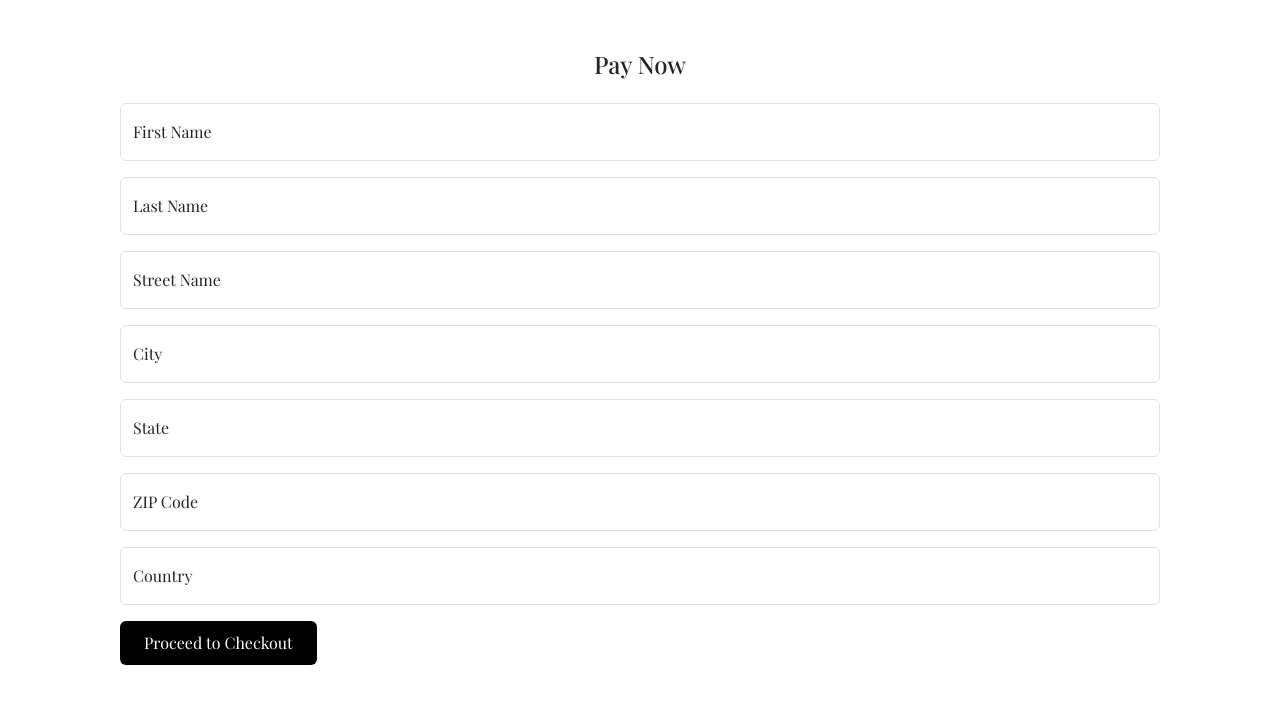
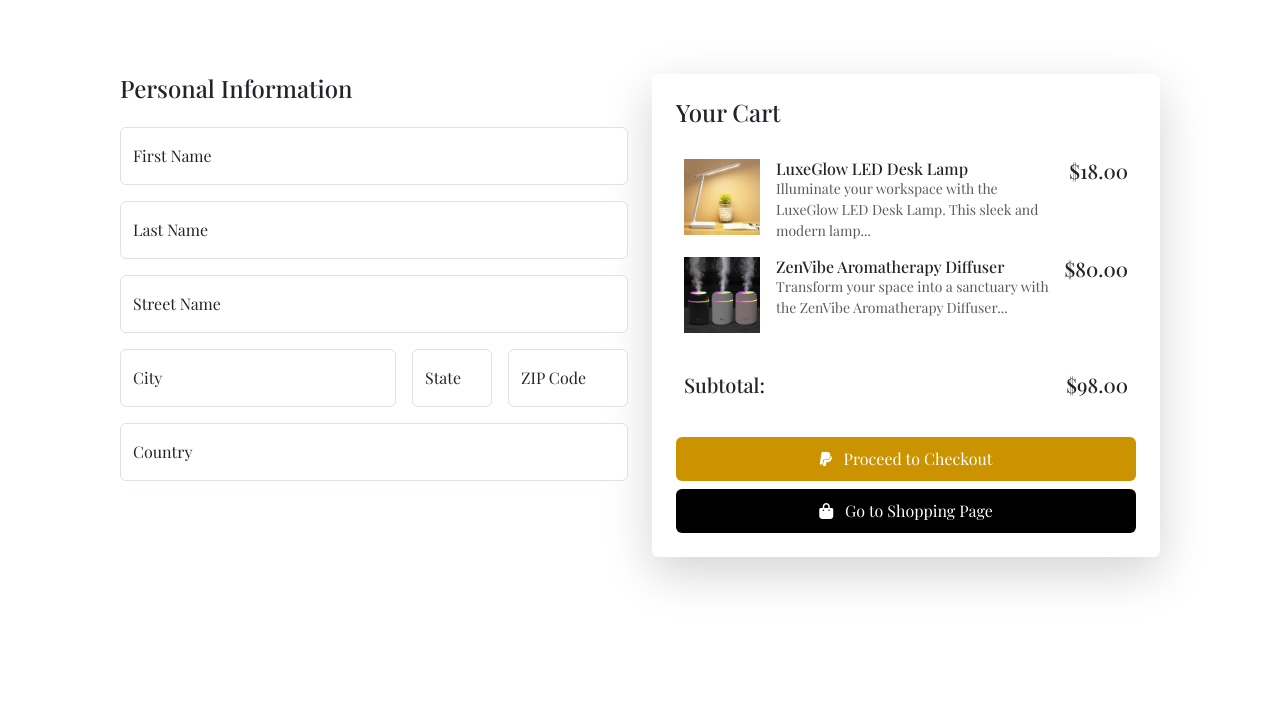
Before and after one commit to keatonmurray/ci_payment_hmvc, a CodeIgniter app: page /database/index.php/pay/index in a window 1280 px wide. Shown: the top 704 px of the page. Run offline with CodeIgniter, Linux system fonts and the light colour scheme; some libraries are stand-ins or nearby versions; some web fonts are replaced.

Commit message:
improvised UI

```diff
--- a/application/modules/pay/views/index.php
+++ b/application/modules/pay/views/index.php
@@ -1,11 +1,13 @@
 <?php echo $layout; ?>
 
-<div id="payment-form">
-    <h4 id="form-title" class="text-center mb-4">Pay Now</h4>
+<div id="payment-form" class="">
     <div class="d-flex justify-content-center">
         <div class="w-100">
             <form action="<?php echo base_url('index.php/pay/store'); ?>" method="POST">
-                <input type="hidden" name="amount" value="8" readonly>
+                <div class="row py-4">
+                    <div class="col-12 col-md-6">
+                        <h4 id="form-title" class="text-start mb-4">Personal Information</h4>
+                        <input type="hidden" name="amount" value="148" readonly>
                         <div class="form-floating mb-3">
                             <input type="text" name="first_name" class="form-control" id="first-name" placeholder="John">
                             <label for="first-name">First Name</label>
@@ -18,23 +20,62 @@
                             <input type="text" name="street_name" class="form-control" id="street-name" placeholder="123 Main St">
                             <label for="street-name">Street Name</label>
                         </div>
-                <div class="form-floating mb-3">
+                        <div class="d-flex gap-3">
+                            <div class="form-floating mb-3 flex-grow-1">
                                 <input type="text" name="city" class="form-control" id="city" placeholder="City">
                                 <label for="city">City</label>
                             </div>
                             <div class="form-floating mb-3">
-                    <input type="text" name="state" class="form-control" id="state" placeholder="State">
+                                <input type="text" name="state" class="form-control" id="state" placeholder="State" style="width: 80px;">
                                 <label for="state">State</label>
                             </div>
                             <div class="form-floating mb-3">
-                    <input type="text" name="zip_code" class="form-control" id="zip-code" placeholder="ZIP Code">
+                                <input type="text" name="zip_code" class="form-control" id="zip-code" placeholder="ZIP Code" style="width: 120px;">
                                 <label for="zip-code">ZIP Code</label>
+                            </div>
                         </div>
                         <div class="form-floating mb-3">
                             <input type="text" name="country" class="form-control" id="country" placeholder="Country">
                             <label for="country">Country</label>
                         </div>
-                <button type="submit" class="btn custom-button btn-primary">Proceed to Checkout</button>
+                    </div>
+                    <div class="col-12 col-md-6">
+                        <div class="list-group shadow-lg p-4 border-rounded">
+                            <h4 id="form-title" class="text-start mb-4">Your Cart</h4>
+                            <div class="d-flex gap-2 w-100 justify-content-between p-2">
+                                <img src="<?php echo base_url('assets/images/product1.webp'); ?>" alt="Product Image">
+                                <div class="ms-2">
+                                    <h6 class="mb-0">LuxeGlow LED Desk Lamp</h6>
+                                    <p id="product-description" class="mb-0 opacity-75">Illuminate your workspace with the LuxeGlow LED Desk Lamp. This sleek and modern lamp...</p>
+                                </div>
+                                <h5 class="text-nowrap">$18.00</small>
+                            </div>
+                            <div class="d-flex gap-2 w-100 justify-content-between p-2">
+                            <img src="<?php echo base_url('assets/images/product2.webp'); ?>" alt="Product Image">
+                                <div class="ms-2">
+                                    <h6 class="mb-0">ZenVibe Aromatherapy Diffuser</h6>
+                                    <p id="product-description" class="mb-0 opacity-75">Transform your space into a sanctuary with the ZenVibe Aromatherapy Diffuser...</p>
+                                </div>
+                                <h5 class="text-nowrap">$80.00</small>
+                            </div>
+                            <div class="d-flex gap-2 w-100 justify-content-between p-2 mt-4">
+                                <div>
+                                    <h5 class="mb-0">Subtotal:</h6>
+                                </div>
+                                <h5 class="text-nowrap">$98.00</small>
+                            </div>
+                            <button type="submit" class="btn custom-button mt-4">
+                                <i class="fa-brands fa-paypal me-2"></i>
+                                Proceed to Checkout
+                            </button>
+                            <button type="button" class="btn custom-button mt-2">
+                                <i class="fa-solid fa-bag-shopping me-2"></i>
+                                Go to Shopping Page
+                            </button>
+                        </div>
+                    </div>
+                </div>
+
             </form>
         </div>
     </div>
--- a/application/views/head.php
+++ b/application/views/head.php
@@ -9,6 +9,7 @@
         <link rel="preconnect" href="https://fonts.googleapis.com">
         <link rel="preconnect" href="https://fonts.gstatic.com" crossorigin>
         <link href="https://fonts.googleapis.com/css2?family=Playfair+Display:ital,wght@0,400..900;1,400..900&display=swap" rel="stylesheet">
+        <script src="https://kit.fontawesome.com/5dfbc71075.js" crossorigin="anonymous"></script>
         <link rel="stylesheet" href="<?php echo base_url('assets/css/global.css'); ?>">
     </head>
     <body class="container" style="padding: 50px;">
--- a/assets/css/global.css
+++ b/assets/css/global.css
@@ -4,8 +4,33 @@
   font-style: normal;
 }
 
-.custom-button {
+.custom-button[type="button"] {
     background-color: #000 !important;
     padding: 10px 24px;
-    border: 0 !important;
+    border: 0;
+    color: #fff;
 }
+
+.custom-button[type="button"]:hover {
+  background-color: #333333 !important;
+}
+
+.custom-button[type="submit"] {
+  background-color: #CB9300;
+  padding: 10px 24px;
+  border: 0;
+  color: #fff;
+}
+
+.custom-button[type="submit"]:hover {
+  background-color: #E0A800;
+}
+
+#product-description {
+  font-size: 14px !important;
+}
+
+img {
+  height: 76px;
+  width: 76px;
+}
```
Also changed, not shown: assets/images/product1.webp (added), assets/images/product2.webp (added). Lines whose indentation alone changed are shown as unchanged.
